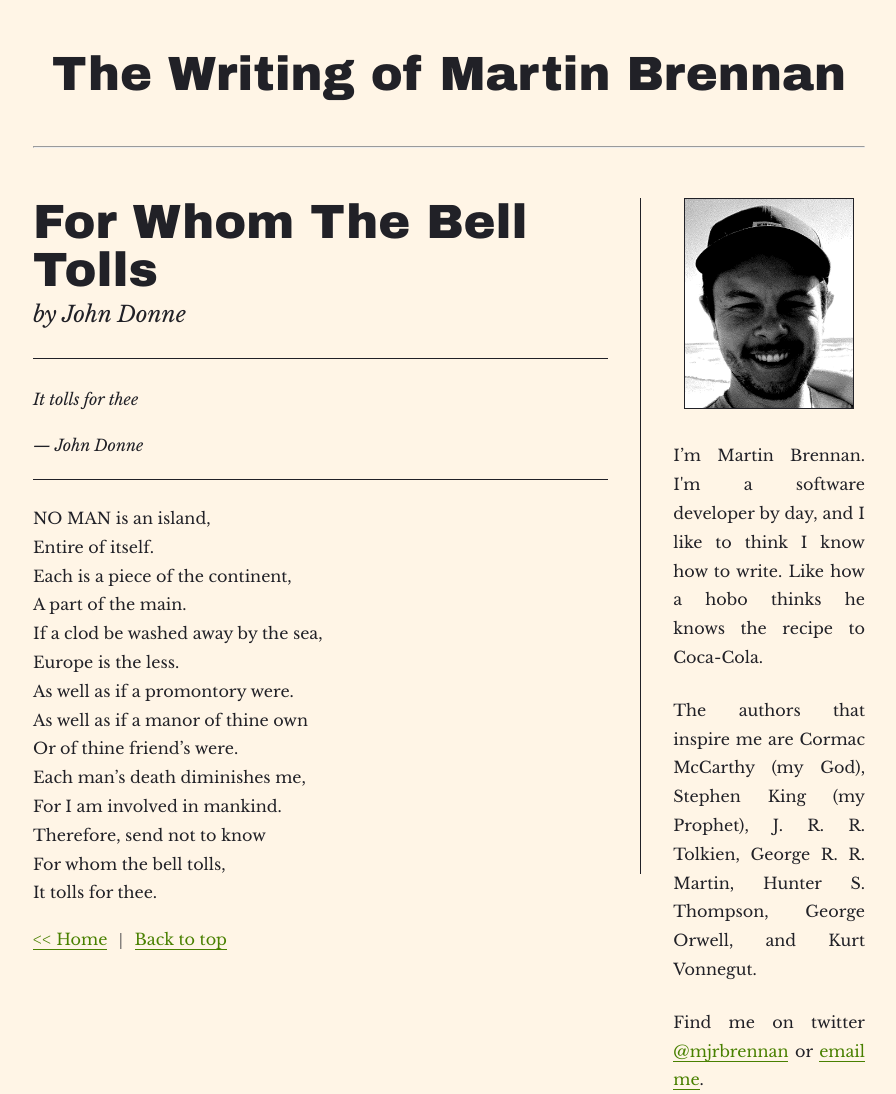
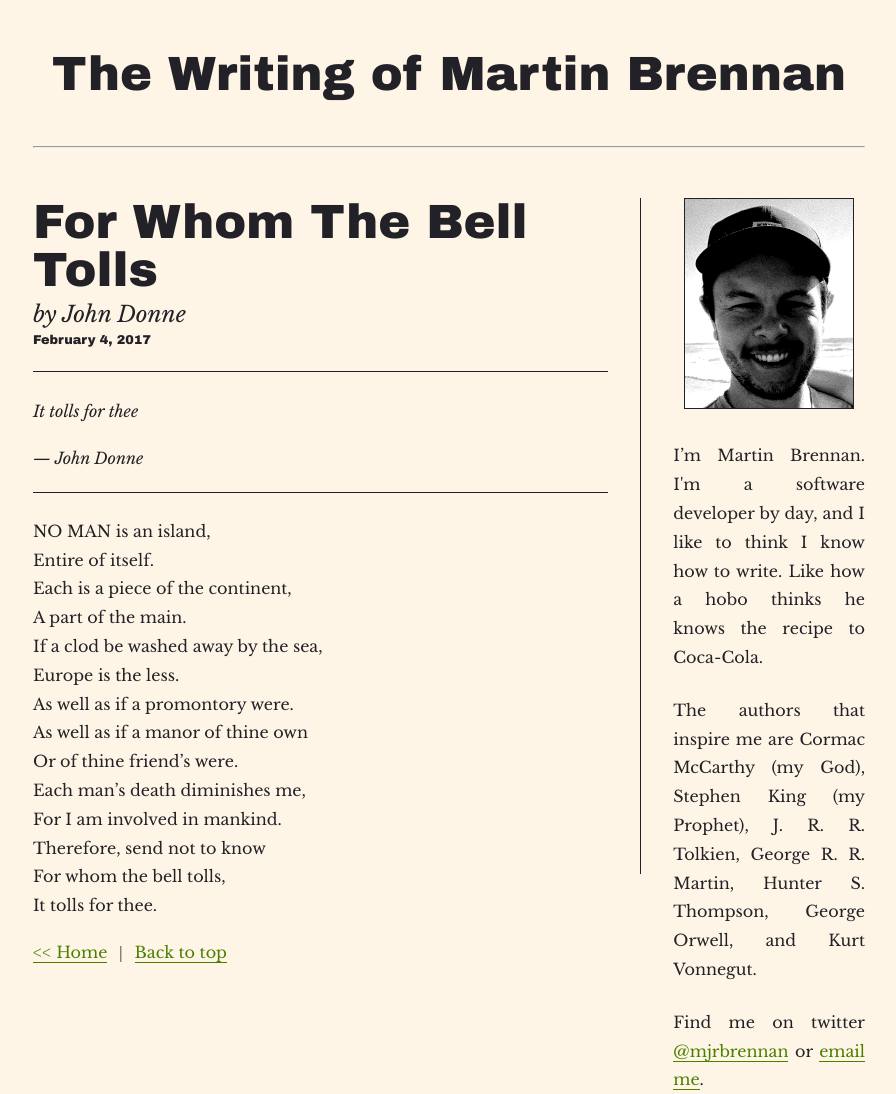
Before and after one commit to martin-brennan/writing.martin-brennan.com, a Jekyll site: the page built from _posts/2017-03-05-for-whom-the-bell-tolls.md, in a window 1280 px wide. Shown: the whole page, without its empty margins (191-1087 px from the left). Built offline with Jekyll 4.4.1, drawn with Linux system fonts in a browser that asks for light colours.

Commit message:
More date fixes

```diff
--- a/_layouts/post.html
+++ b/_layouts/post.html
@@ -13,7 +13,7 @@
 <div class="blog">
   <div class="col" style="flex: 3">
       <article class="post" itemscope itemtype="http://schema.org/BlogPosting">
-        <h1>{{ page.title }}<br/><span class="byline">{{ page.byline }}</span></h1>
+        <h1>{{ page.title }}<br/><span class="byline">{{ page.byline }}</span><br/><time class="posttime" datetime="{{ page.date | date_to_xmlschema }}" itemprop="datePublished">{{ page.date | date: "%B %-d, %Y" }}</time></h1>
         {{ content }}
         <div class="homeback">
           <a href="/"><< Home</a>&nbsp;&nbsp;&nbsp;|&nbsp;&nbsp;&nbsp;<a href="#top">Back to top</a>
```
